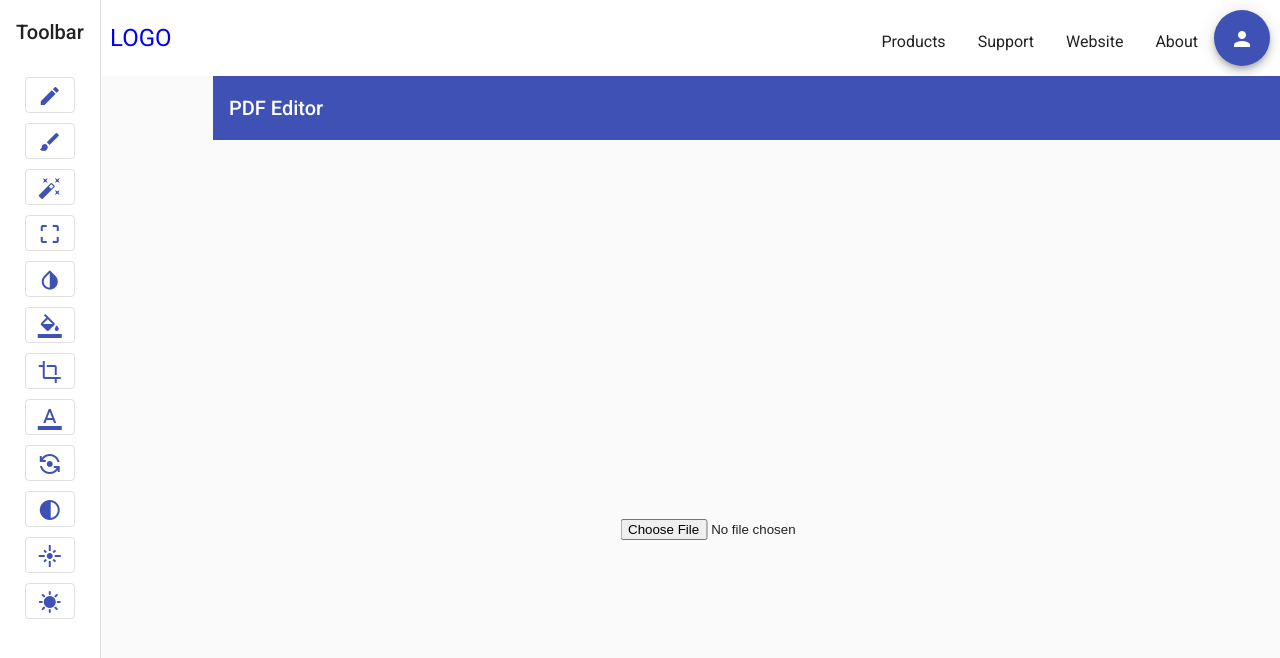
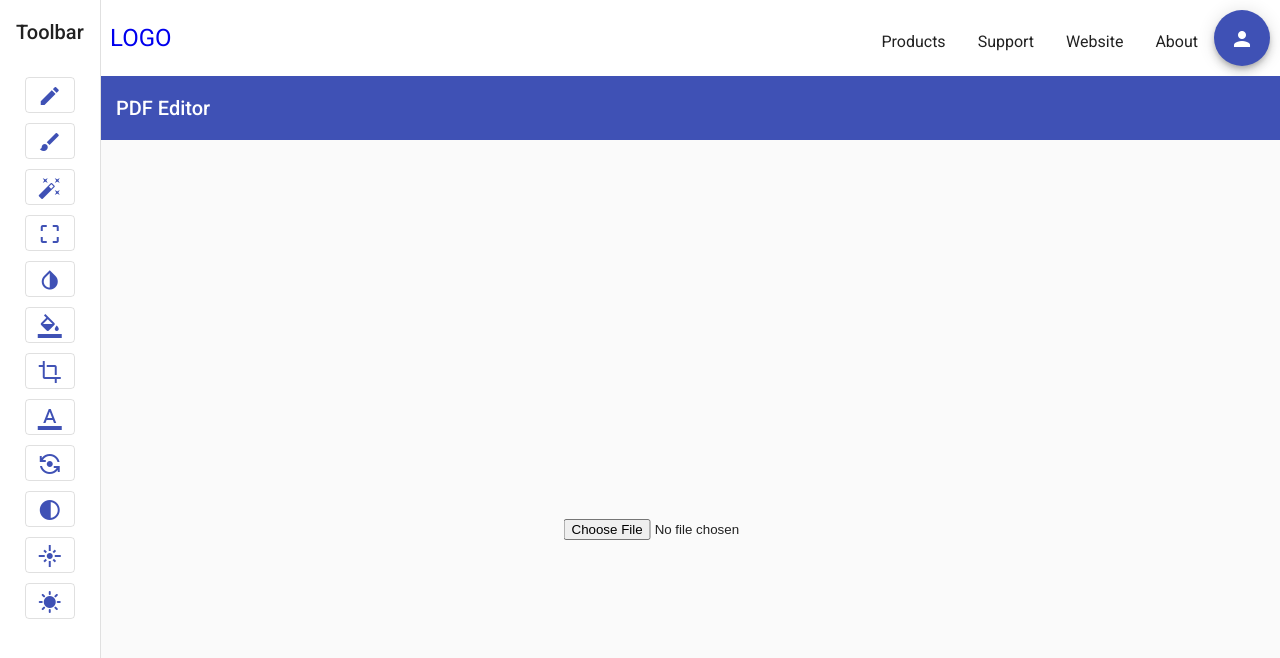
Before and after one commit to DmitriyKondaurov/test_task, an Angular app in the folder document-editor/: page / in a window 1280 px wide. Shown: the top 658 px of the page. Built offline with nearby package versions, Linux system fonts and the light colour scheme.

Commit message:
major-fix margin-left in editor header

```diff
--- a/document-editor/src/app/components/toolbar/toolbar.component.css
+++ b/document-editor/src/app/components/toolbar/toolbar.component.css
@@ -1,8 +1,6 @@
 .sidenav-container {
   height: 100%;
 }
-
-
 
 .sidenav .mat-toolbar {
   background: inherit;
@@ -42,7 +40,7 @@
 }
 
 @media only screen and (min-width: 600px) {
-  .sidenav-content {
-    margin-left: 100px;
+  mat-sidenav-content {
+    margin-left: 100px !important;
   }
 }
```
Also changed, not shown: 3 other files (tests, documents, lock files or other folders).
